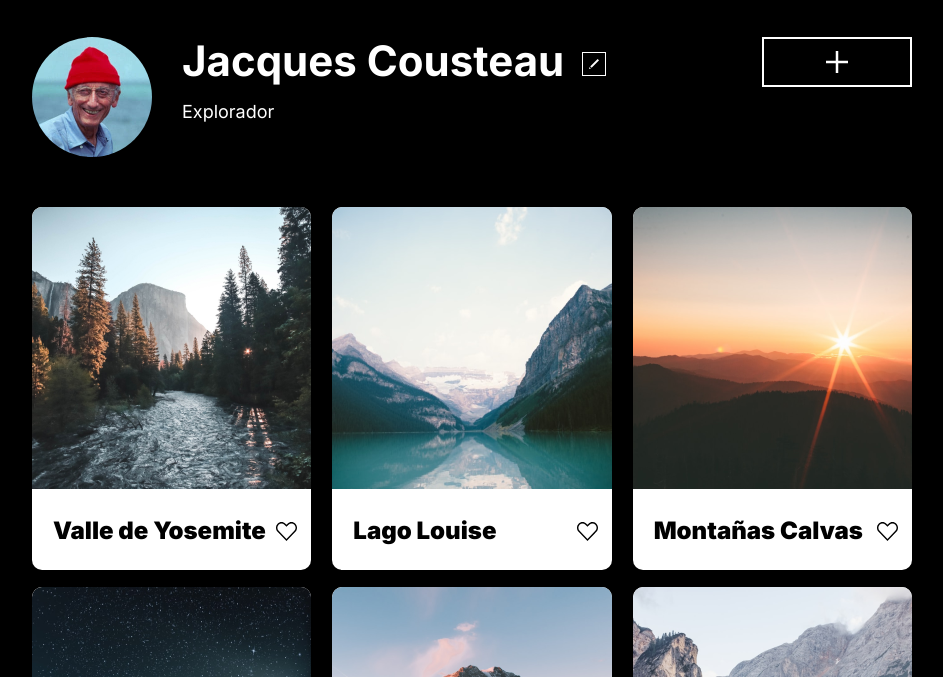
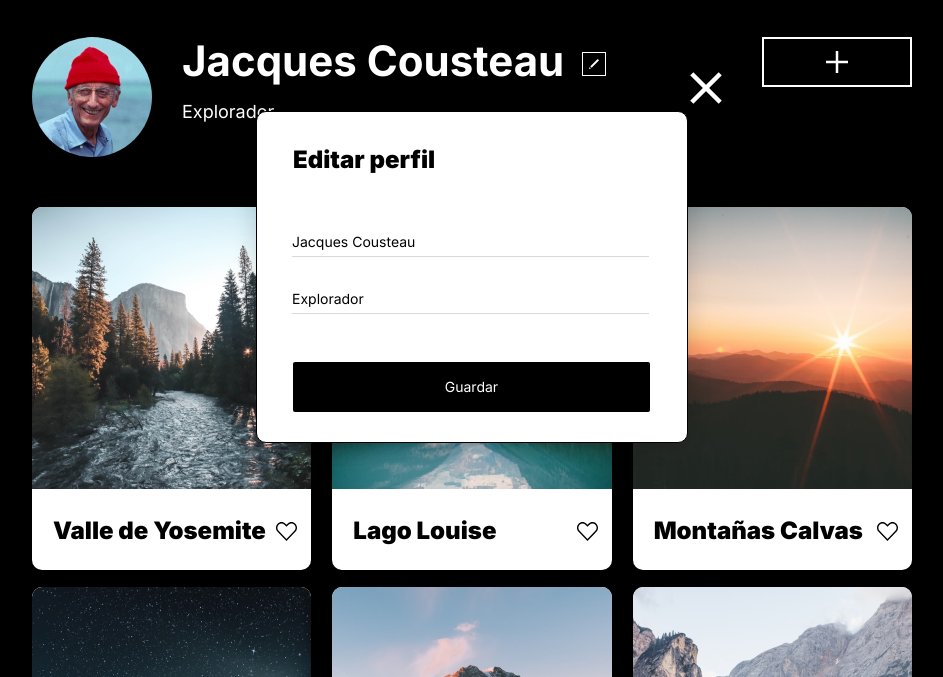
Before and after one commit to AlondraAR/web_project_around, a plain HTML site: page index.html in a window 1280 px wide. Both pictures are taken after a click on the button 762 px from the left and 187 px from the top of the page. Shown: the part 123-800 px from the top of the page, without its empty margins (168-1111 px from the left). Drawn offline with Linux system fonts and the light colour scheme.

Commit message:
Correccion de funcion de formulario

```diff
--- a/blocks/content.css
+++ b/blocks/content.css
@@ -46,6 +46,7 @@
     background-position: center;
     margin-left: 18px;
     margin-top: 15px;
+    cursor: pointer;
 }
 .content-profile__info-edit_buttom:hover{
     border: 2px solid gray;
@@ -59,6 +60,7 @@
     background-image: url(../images/add_buttom.png);
     background-repeat: no-repeat;
     background-position: center;
+    cursor: pointer;
 }
 .content-profile__add_buttom:hover{
     border: 2px solid gray;
@@ -99,6 +101,9 @@
     font-size: 24px;
     width: 80%;
     height: 21%;
+    text-overflow: ellipsis;
+    white-space: nowrap;
+    overflow: hidden;
 }
 .content-photos__letrero{
     display: flex;
@@ -115,9 +120,14 @@ background-color: #fff;
     margin: 0;
     margin-top: 30px;
     padding: 0;
+    cursor: pointer;
 }
 .content-photos__button-like:hover{
 background-image: url(../images/like_button_gray.svg);
+}
+
+.content-photos__button-like:active{
+    background-image: url(../images/like_active.png);
 }
 
 @media screen and (max-width:320px){
--- /dev/null
+++ b/blocks/form.css
@@ -0,0 +1,118 @@
+
+.form__container {
+    position: fixed; /* Fija el formulario en la ventana */
+    top: 50%; /* Posición vertical al 50% */
+    left: 50%; /* Posición horizontal al 50% */
+    transform: translate(-50%, -50%); /* Ajusta el formulario al centro exacto */
+    width: 100%;
+    max-width: 430px; /* Limita el ancho del formulario */
+    height: 330px;
+    padding: 0;
+    background-color: white;
+    border: 1px solid #000000;
+    border-radius: 10px;
+    box-shadow: 0px 0px 25px 0px #00000026;
+
+}
+/* Estilos para el encabezado del formulario */
+.form__heading {
+    font-size: 24px;
+    font-weight: 900;
+    color: black;
+    margin: auto;
+    margin-top: 34px;
+    margin-left: 36px;
+
+}
+.form__input-container{
+    width: 83%;
+    font-size: 14px;
+    font-weight: 400;
+    margin: auto;
+    padding: 0;
+    margin-left: 35px;
+    margin-top: 54px;
+    border: none;
+}
+
+/* Estilos para los campos de entrada */
+.form__input-container input {
+    display: block;
+    width: 100%;
+    height: 28px;
+    padding: 0;
+    margin-bottom: 28px;
+    border: none;
+    border-bottom: 1px solid #00000026;
+}
+
+.form__button-close {
+    background-image: url(../images/Close\ Icon.png);
+    background-repeat: no-repeat;
+    position: absolute;
+    top: -40px;
+    right: -43px;
+    width: 40px;
+    height: 40px;
+    background-color: transparent;
+    border: none;
+    cursor: pointer;
+}
+
+.form__button-close::before {
+    display: block;
+}
+
+.form__handlers{
+    border: none;
+    margin: 0;
+    padding: 0;
+}
+/* Estilos para el botón guardar */
+.form__button-save {
+    width: 83%;
+    height: 50px;
+    font-size: 14px;
+    padding: 0;
+    margin: auto;
+    margin-top: 20px;
+    margin-left: 36px;
+    color: white;
+    background-color: black;
+    border-radius: 2px;
+    cursor: pointer;
+    border: none;
+}
+
+.form__button-save:hover {
+    background-color: rgba(0, 0, 0, 0.8);
+    color: white;
+}
+
+@media screen and (max-width:320px){
+    .form__container{
+    max-width: 282px; /* Limita el ancho del formulario */
+    height: 322px;
+    }
+    .form__heading {
+        font-size: 18px;
+        margin-left: 22px;
+        margin-top: 25px;
+    }
+    .form__input-container{
+        margin-left: 22px;
+    }
+    .form__button-close {
+        background-image: url(../images/Close\ Icon_chico.png);
+        width: 26px;
+        height: 26px;
+        object-fit: contain;
+        padding: 0;
+        top: -30px;
+        right: 0px;
+
+    }
+    .form__button-save{
+margin-left: 22px;
+    }
+}
--- a/index.css
+++ b/index.css
@@ -4,3 +4,4 @@
 @import url(./blocks/header.css);
 @import url(./blocks/content.css);
 @import url(./blocks/footer.css);
+@import url(./blocks/form.css);
--- a/index.html
+++ b/index.html
@@ -14,15 +14,31 @@
         <header class="header">
         <img src="./images/white_logo.svg" alt="Logo_Page_Around" class="header__logo">
         </header>
+
         <main class="content">
+            <section class="form" style="display: none;">
+                <div class="form__container">
+                    <h2 class="form__heading">Editar perfil</h2>
+                    <fieldset class="form__input-container">
+                        <input type="text" class="form__item_el_name" id="name">
+                        <input type="text" class="form__item_el_about" id="about">
+                    </fieldset>
+                    <fieldset class="form__handlers">
+                        <button type="submit" class="form__button-save">Guardar</button>
+                        <button class="form__button-close"></button>
+                      </fieldset>
+
+
+                </div>
+            </section>
             <section class="content-profile">
                 <div class="content-profile__avatar">
                     <img src="./images/image_avatar.jpg" alt="Jacques Cousteau" class="content-profile__avatar-image">
                 </div>
                 <div class="content-profile__info">
                     <div class="content-profile__info-names">
-                    <h1 class="content-profile__info-name">Jacques Cousteau</h1>
-                    <p class="content-profile__info-description">Explorador</p>
+                    <h1 class="content-profile__info-name"> <span id="currentName">Jacques Cousteau</span></h1>
+                    <p class="content-profile__info-description"><span id="currentAbout">Explorador</span></p>
                     </div>
                     <button class="content-profile__info-edit_buttom"></button>
 
@@ -61,7 +77,7 @@
             <div class="content-photos__photo_description">
                 <img src="./images/image_5.png" alt="Vanois National" class="content-photos__photo">
                 <div class="content-photos__letrero">
-                <p class="content-photos__description">Vanois National</p>
+                <p class="content-photos__description">Vanois National Park</p>
                 <button class="content-photos__button-like"></button>
             </div>
             </div>
@@ -80,5 +96,6 @@
 
         </footer>
 </div>
+<script src="script.js"></script>
 </body>
 </html>
--- /dev/null
+++ b/script.js
@@ -0,0 +1,54 @@
+let content = document.querySelector('.content');
+let addButton = content.querySelector('.form__button-save')
+
+
+// Seleccionar elementos del DOM
+const editButton = document.querySelector('.content-profile__info-edit_buttom');
+const formContainer = document.querySelector('.form');
+const closeButton = document.querySelector('.form__button-close');
+
+
+// Función para mostrar el formulario
+editButton.addEventListener('click', () => {
+    console.log("OK clickado");
+    formContainer.style.display = 'block'; // Mostrar el formulario
+});
+
+// Función para cerrar el formulario
+closeButton.addEventListener('click', () => {
+    formContainer.style.display = 'none'; // Ocultar el formulario
+});
+
+
+window.onload = function() {
+    // Obtener los valores actuales del HTML
+    let name = document.getElementById('currentName').textContent;
+    let about = document.getElementById('currentAbout').textContent;
+
+      // Cargar esos valores en los campos del formulario
+      document.getElementById('name').value = name;
+      document.getElementById('about').value = about;
+    };
+
+    // Evento para manejar el envío del formulario
+    function submitNewInformation(event){
+        event.preventDefault(); // Prevenir el comportamiento por defecto del formulario
+
+        // Obtener los datos editados del formulario
+        let editedName = document.getElementById('name').value;
+        let editedAbout = document.getElementById('about').value;
+
+        // Mostrar los datos editados en el HTML (puedes hacer lo que necesites con estos datos)
+        document.getElementById('currentName').textContent = editedName;
+        document.getElementById('currentAbout').textContent = editedAbout;
+
+        console.log(editedName);
+        console.log(editedAbout);
+
+      };
+
+
+      addButton.addEventListener('click', (event) => {
+        submitNewInformation(event);
+        formContainer.style.display = 'none';
+    });
```
Also changed, not shown: images/Close Icon.png (added), images/Close Icon_chico.png (added), images/like_active.png (added), 1 other file.
